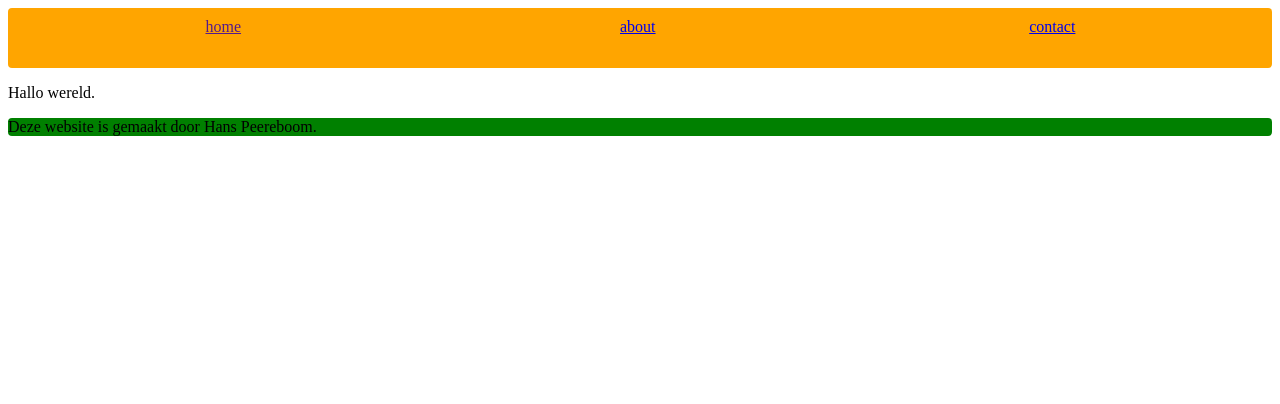
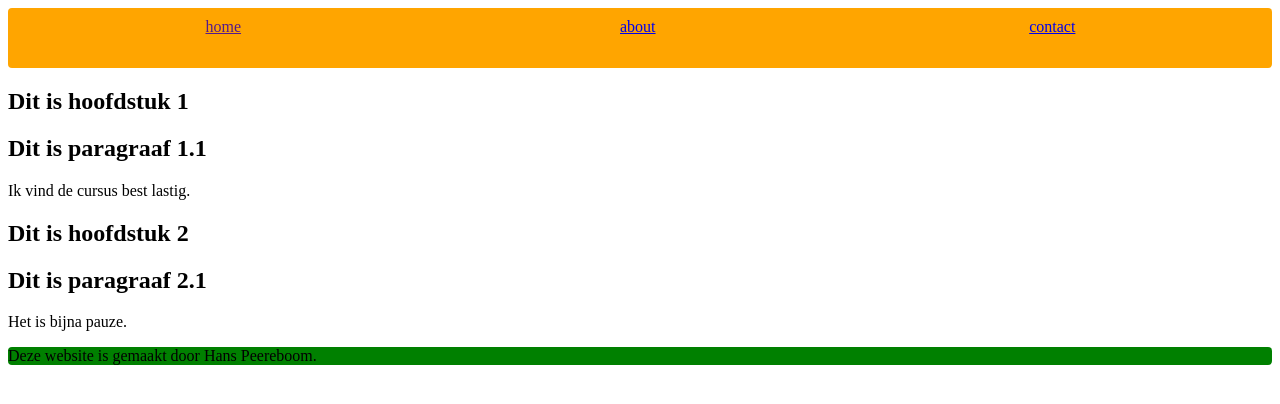
Before and after one commit to hpeerebo/frontend-basics, a website: page index.html in a window 1280 px wide. Drawn offline with Linux system fonts and the light colour scheme.

Commit message:
starten na lunch

```diff
--- a/index.html
+++ b/index.html
@@ -5,7 +5,7 @@
     <meta charset="UTF-8">
     <meta name="viewport" content="width=device-width, initial-scale=1.0">
     <meta http-equiv="X-UA-Compatible" content="ie=edge">
-    <title>Document</title>
+    <title>Peereboom</title>
     <link rel="stylesheet" type="text/css" href="styles.css">
 </head>
 
@@ -15,9 +15,18 @@
     <a href="/contact">contact</a>
 </nav>
 
-<body>
-    <p>Hallo wereld.</p>
-</body>
+<main>
+    <section>
+        <h1>Dit is hoofdstuk 1</h1>
+        <h2>Dit is paragraaf 1.1</h2>
+        <p>Ik vind de cursus best lastig.</p>
+    </section>
+    <section>
+        <h1>Dit is hoofdstuk 2</h1>
+        <h2>Dit is paragraaf 2.1</h2>
+        <P>Het is bijna pauze.</P>
+    </section>
+</main>
 
 <footer>
     <p>Deze website is gemaakt door Hans Peereboom.</p>
--- a/styles.scss
+++ b/styles.scss
@@ -14,13 +14,13 @@ body {
         padding: 10px;
         border-radius: 4px;
         list-style-type: none;
+
+        a {
+            width: 33%;
+            display: inline-block;
+            text-align: center;
+            transition: 0.3s ease-out all;
         }
-
-    a {
-        width: 33%;
-        display: inline-block;
-        text-align: center;
-        transition: 0.3s ease-out all;
     }
 
     footer {
```
Also changed, not shown: styles.css.
